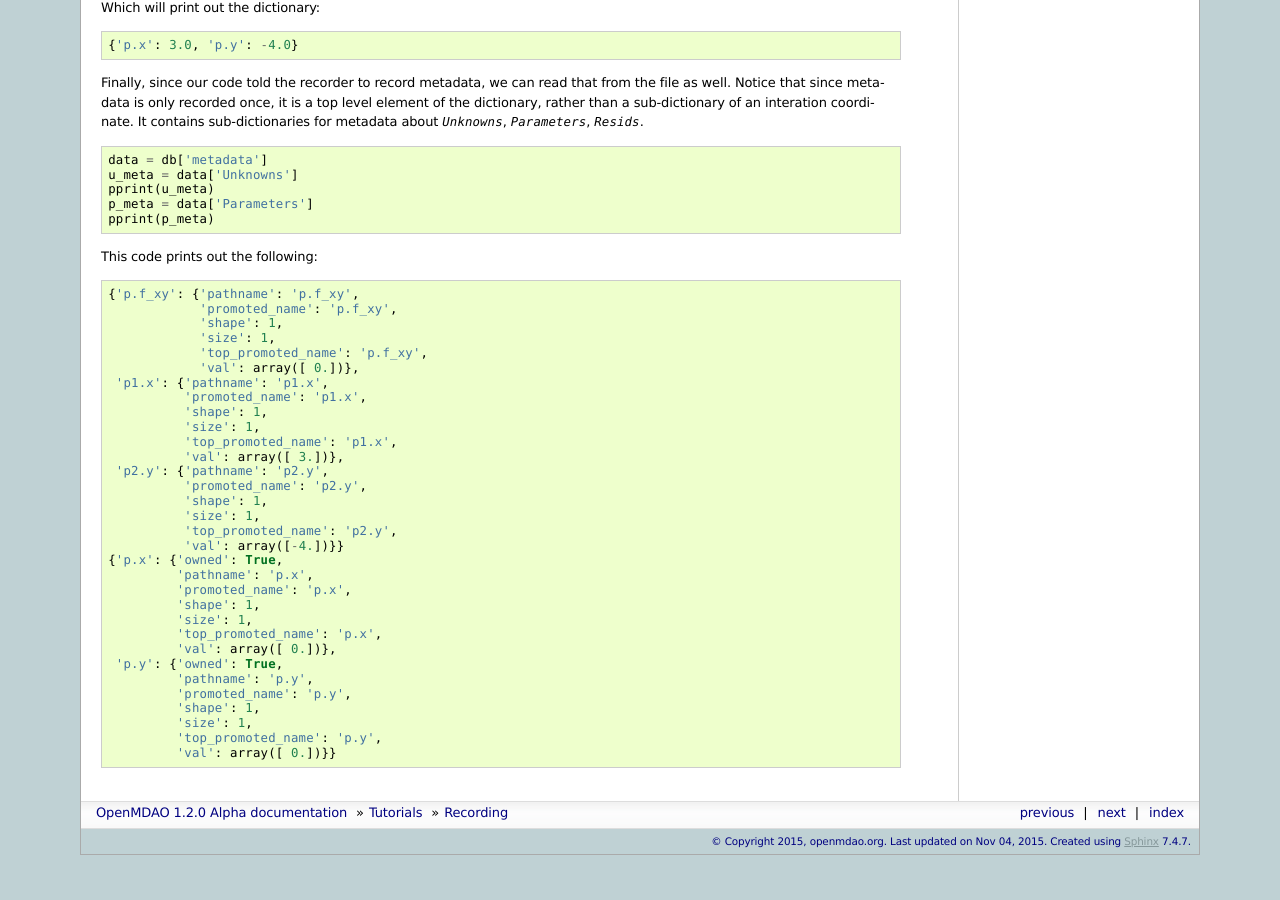
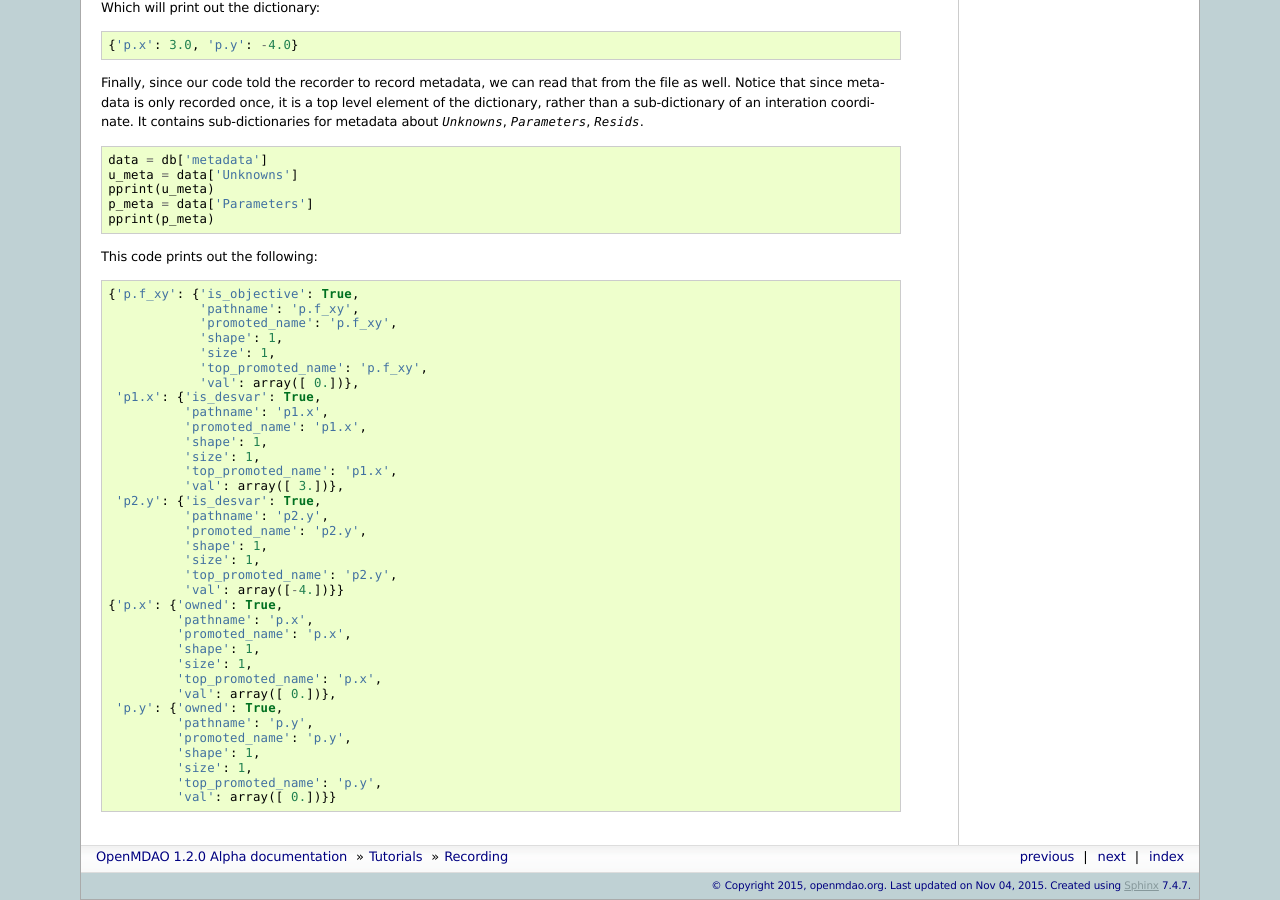
Before and after one commit to OpenMDAO/OpenMDAO1, a Sphinx documentation site: the page built from openmdao/docs/usr-guide/tutorials/recording.rst, in a window 1280 px wide and 900 px high, scrolled down 3064 px. Built offline with Sphinx 7.4.7, drawn with Linux system fonts in a browser that asks for light colours; before the commit the page ends 3919 px from its top, so only the background shows below that.

Commit message:
Case recording includes metadata for objectives, design variables, and constraints

```diff
--- a/openmdao/docs/usr-guide/tutorials/recording.rst
+++ b/openmdao/docs/usr-guide/tutorials/recording.rst
@@ -395,19 +395,22 @@ sub-dictionary of an interation coordinate. It contains sub-dictionaries for met
    :hide:
    :options: -ELLIPSIS, +NORMALIZE_WHITESPACE
 
-    {'p.f_xy': {'pathname': 'p.f_xy',
+    {'p.f_xy': {'is_objective': True,
+                'pathname': 'p.f_xy',
                 'promoted_name': 'p.f_xy',
                 'shape': 1,
                 'size': 1,
                 'top_promoted_name': 'p.f_xy',
                 'val': array([ 0.])},
-     'p1.x': {'pathname': 'p1.x',
+     'p1.x': {'is_desvar': True,
+              'pathname': 'p1.x',
               'promoted_name': 'p1.x',
               'shape': 1,
               'size': 1,
               'top_promoted_name': 'p1.x',
               'val': array([ 3.])},
-     'p2.y': {'pathname': 'p2.y',
+     'p2.y': {'is_desvar': True,
+              'pathname': 'p2.y',
               'promoted_name': 'p2.y',
               'shape': 1,
               'size': 1,
@@ -432,19 +435,22 @@ This code prints out the following:
 
 ::
 
-    {'p.f_xy': {'pathname': 'p.f_xy',
+    {'p.f_xy': {'is_objective': True,
+                'pathname': 'p.f_xy',
                 'promoted_name': 'p.f_xy',
                 'shape': 1,
                 'size': 1,
                 'top_promoted_name': 'p.f_xy',
                 'val': array([ 0.])},
-     'p1.x': {'pathname': 'p1.x',
+     'p1.x': {'is_desvar': True,
+              'pathname': 'p1.x',
               'promoted_name': 'p1.x',
               'shape': 1,
               'size': 1,
               'top_promoted_name': 'p1.x',
               'val': array([ 3.])},
-     'p2.y': {'pathname': 'p2.y',
+     'p2.y': {'is_desvar': True,
+              'pathname': 'p2.y',
               'promoted_name': 'p2.y',
               'shape': 1,
               'size': 1,
```
Also changed, not shown: 2 other files.
